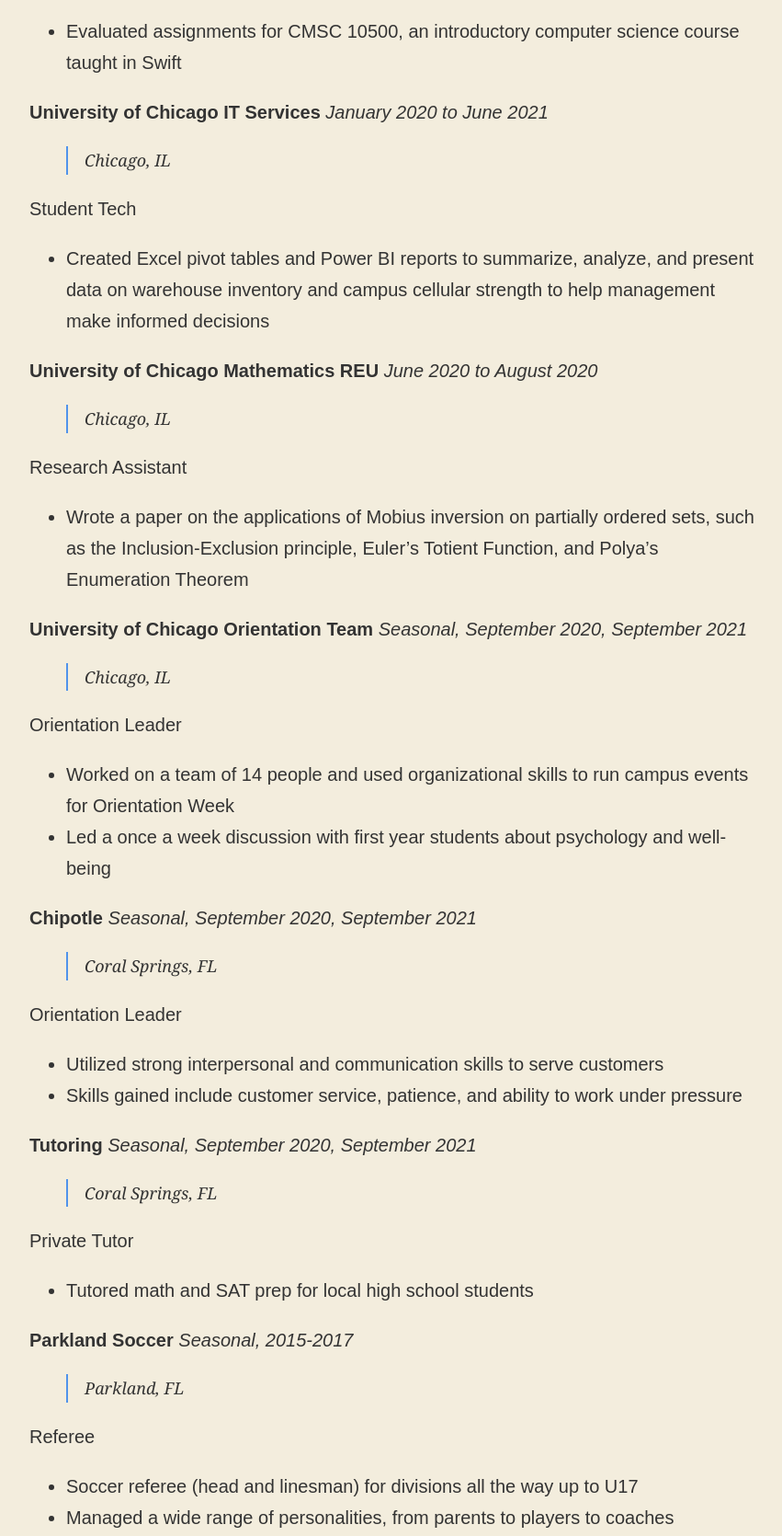
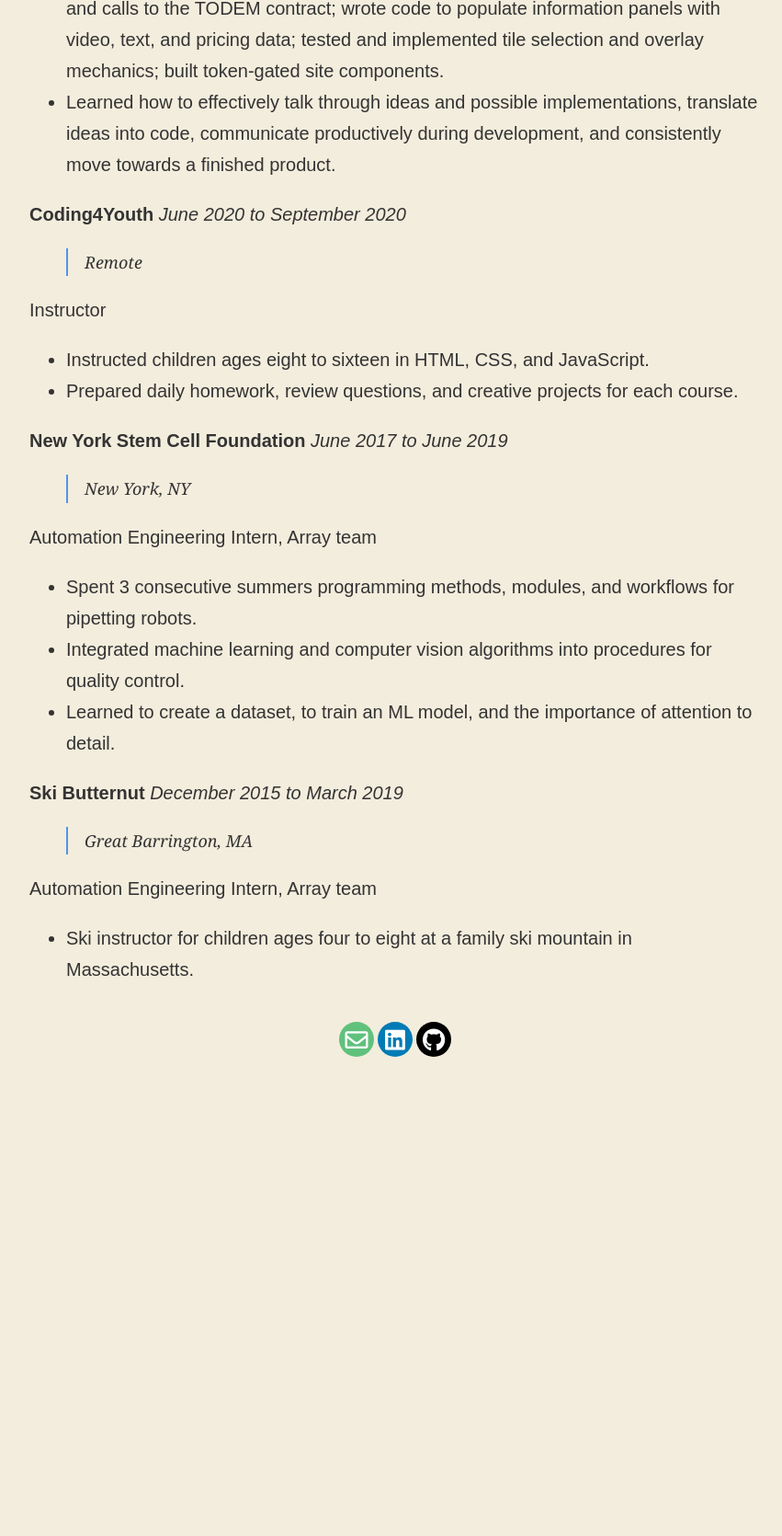
Before and after one commit to Lewarn00/lewarn00.github.io, a plain HTML site: page resume/experience/index.html in a window 1280 px wide. Shown: the part 1119-2789 px from the top of the page at 92% size, without its empty margins (208-1059 px from the left). After the commit the page ends 2272 px from the top, so only its background shows below. Drawn offline with nearby package versions, Linux system fonts and the light colour scheme; some packages are replaced by stand-ins of ours; a web font is replaced by a local one.

Commit message:
keep adding  me

```diff
--- a/resume/experience/index.html
+++ b/resume/experience/index.html
@@ -10,9 +10,7 @@
 
         <div class="links scroll">
         <a href="/">Home</a>
-        <a href="/portfolio/">Portfolio</a>
         <a href="/resume/">Resume</a>
-        <a href="/contact/">Contact</a>
 </div>
 
 
@@ -68,125 +66,61 @@
         <a href="/resume/education">Education</a>
         <a href="/resume/experience">Professional Experience</a>
         <a href="/resume/skills">Skills</a>
-        <a href="/resume/interests">Interests</a>
 </div>
 </center>
 <h1 id="professional-experience">Professional Experience</h1>
 
-<p><strong>Latent Culture</strong>  <em>June 2022 to September 2022</em></p>
-<blockquote>
-  <p>Menlo Park, CA</p>
-</blockquote>
-
-<p>Software Engineering Intern, AI Infra Team</p>
-
-<ul>
-  <li>Improved AI model type coverage and quality,increasing AI Metadata coverage</li>
-  <li>Technologies used include Hack, Javascript, React and GraphQL, Python, SQL</li>
-</ul>
-
-<p><strong>University of Chicago AxLab</strong>  <em>January 2022 to Present</em></p>
+<p><strong>Latent Culture</strong>  <em>February 2021 to Present</em></p>
 <blockquote>
   <p>Chicago, IL</p>
 </blockquote>
 
-<p>Human Computer Interactions Research Assistant</p>
+<p>Lead Developer, TODEM</p>
 
 <ul>
-  <li>Research assistant under Professor Ken Nakagaki</li>
+  <li> Worked closely under Jason Salavon at his University of Chicago-based art studio to bring to life TODEM [latentculture.com/todem], a mosaic GIF of unprecedented size (5.8B pixels) created using cutting-edge generative AI and published using the Ethereum ERC-721 standard. </li>
+  <li> Directly implemented TODEM’s most crucial components. Served as the programming backbone for the project and was the only developer to see it through from its inception to its publication. </li>
+  <li> Designed and programmed the TODEM rendering pipeline (Python, PyTorch, PIL): invented a JSON-based metadata standard for filling a canvas of unbounded size with dense, layered content; wrote multiprocessing scripts to efficiently ingest that metadata and render output images across 3 systems and 10 GPUs; researched and implemented generative AI models from Generative Adversarial Networks to Stable Diffusion–focusing on conditional image synthesis. </li>
+  <li> Built blockchain infrastructure for TODEM (Solidity): drafted, tested, and oversaw publication of the TODEM contract [contract link], a custom contract that encodes each NFT image’s pixel count in its tokenId to be used in the calculation of its mint price; improved gas efficiency by utilizing a Merkle tree to store valid tokenIds; meticulously thought through the contract’s mutability and permissions, especially pertaining to its operator filter; created TODEM’s metadata. </li>
+  <li> Worked extensively on TODEM’s frontend site (React, Web3, Infura, Alchemy, Seaport): added all web3 capabilities to the frontend; set up blockchain data queries and calls to the TODEM contract; wrote code to populate information panels with video, text, and pricing data; tested and implemented tile selection and overlay mechanics; built token-gated site components. </li>
+  <li> Learned how to effectively talk through ideas and possible implementations, translate ideas into code, communicate productively during development, and consistently move towards a finished product. </li>
 </ul>
 
-<p><strong>Citrix</strong>  <em>June 2021 to September 2021</em></p>
+<p><strong>Coding4Youth</strong>  <em>June 2020 to September 2020</em></p>
 <blockquote>
-  <p>Ft. Lauderdale, Fl</p>
+  <p>Remote</p>
 </blockquote>
 
-<p>Software Development Intern, Shared Engineering Services team</p>
+<p>Instructor</p>
 
   <ul>
-  <li>Developed plugins for tools including the Agile issue tracker app Jira and workflow board app Miro using C# and ASP.NET on the back-end, and Typescript and React on the front-end</li>
+   <li> Instructed children ages eight to sixteen in HTML, CSS, and JavaScript. </li>
+    <li> Prepared daily homework, review questions, and creative projects for each course. </li>
   </ul>
 
-<p><strong>University of Chicago CS Department</strong> <em>June 2021 to July 2021</em></p>
+<p><strong>New York Stem Cell Foundation</strong>  <em>June 2017 to June 2019</em></p>
 <blockquote>
-  <p>Chicago, IL</p>
+  <p>New York, NY</p>
 </blockquote>
 
-<p>Grader</p>
+<p>Automation Engineering Intern, Array team</p>
 
   <ul>
-  <li>Evaluated assignments for CMSC 10500, an introductory computer science course taught in Swift</li>
+   <li> Spent 3 consecutive summers programming methods, modules, and workflows for pipetting robots. </li>
+   <li> Integrated machine learning and computer vision algorithms into procedures for quality control. </li>
+   <li> Learned to create a dataset, to train an ML model, and the importance of attention to detail. </li>
   </ul>
 
-<p><strong>University of Chicago IT Services</strong> <em>January 2020 to June 2021</em></p>
+<p><strong>Ski Butternut</strong>  <em>December 2015 to March 2019</em></p>
 <blockquote>
-  <p>Chicago, IL</p>
+  <p>Great Barrington, MA</p>
 </blockquote>
 
-<p>Student Tech</p>
+<p>Automation Engineering Intern, Array team</p>
 
   <ul>
-  <li>Created Excel pivot tables and Power BI reports to summarize, analyze, and present data on warehouse inventory and campus cellular strength to help management make informed decisions</li>
+   <li>Ski instructor for children ages four to eight at a family ski mountain in Massachusetts.</li>
   </ul>
-
-<p><strong>University of Chicago Mathematics REU</strong> <em>June 2020 to August 2020</em></p>
-<blockquote>
-  <p>Chicago, IL</p>
-</blockquote>
-
-<p>Research Assistant</p>
-
-<ul>
-  <li>Wrote a paper on  the applications of Mobius inversion on partially ordered sets, such as the Inclusion-Exclusion principle, Euler’s Totient Function, and Polya’s Enumeration Theorem</li>
-</ul>
-
-<p><strong>University of Chicago Orientation Team</strong> <em>Seasonal, September 2020, September 2021</em></p>
-<blockquote>
-  <p>Chicago, IL</p>
-</blockquote>
-
-<p>Orientation Leader</p>
-
-<ul>
-  <li>Worked on a team of 14 people and used organizational skills to run campus events for Orientation Week</li>
-  <li>Led a once a week discussion with first year students about psychology and well-being</li>
-</ul>
-
-<p><strong>Chipotle</strong> <em>Seasonal, September 2020, September 2021</em></p>
-<blockquote>
-  <p>Coral Springs, FL</p>
-</blockquote>
-
-<p>Orientation Leader</p>
-
-<ul>
-  <li>Utilized strong interpersonal and communication skills to serve customers</li>
-  <li>Skills gained include customer service, patience, and ability to work under pressure</li>
-</ul>
-
-<p><strong>Tutoring</strong> <em>Seasonal, September 2020, September 2021</em></p>
-<blockquote>
-  <p>Coral Springs, FL</p>
-</blockquote>
-
-<p>Private Tutor</p>
-
-<ul>
-  <li>Tutored math and SAT prep for local high school students</li>
-</ul>
-
-<p><strong>Parkland Soccer</strong> <em>Seasonal, 2015-2017</em></p>
-<blockquote>
-  <p>Parkland, FL</p>
-</blockquote>
-
-<p>Referee</p>
-
-<ul>
-  <li>Soccer referee (head and linesman) for divisions all the way up to U17</li>
-  <li>Managed a wide range of personalities, from parents to players to coaches</li>
-</ul>
-
 
         </article>
     </main>
```
Also changed, not shown: resume/education/index.html (+1 -4 lines), resume/index.html (+0 -2 lines), resume/skills/index.html (+1 -4 lines). Lines whose indentation alone changed are shown as unchanged.
